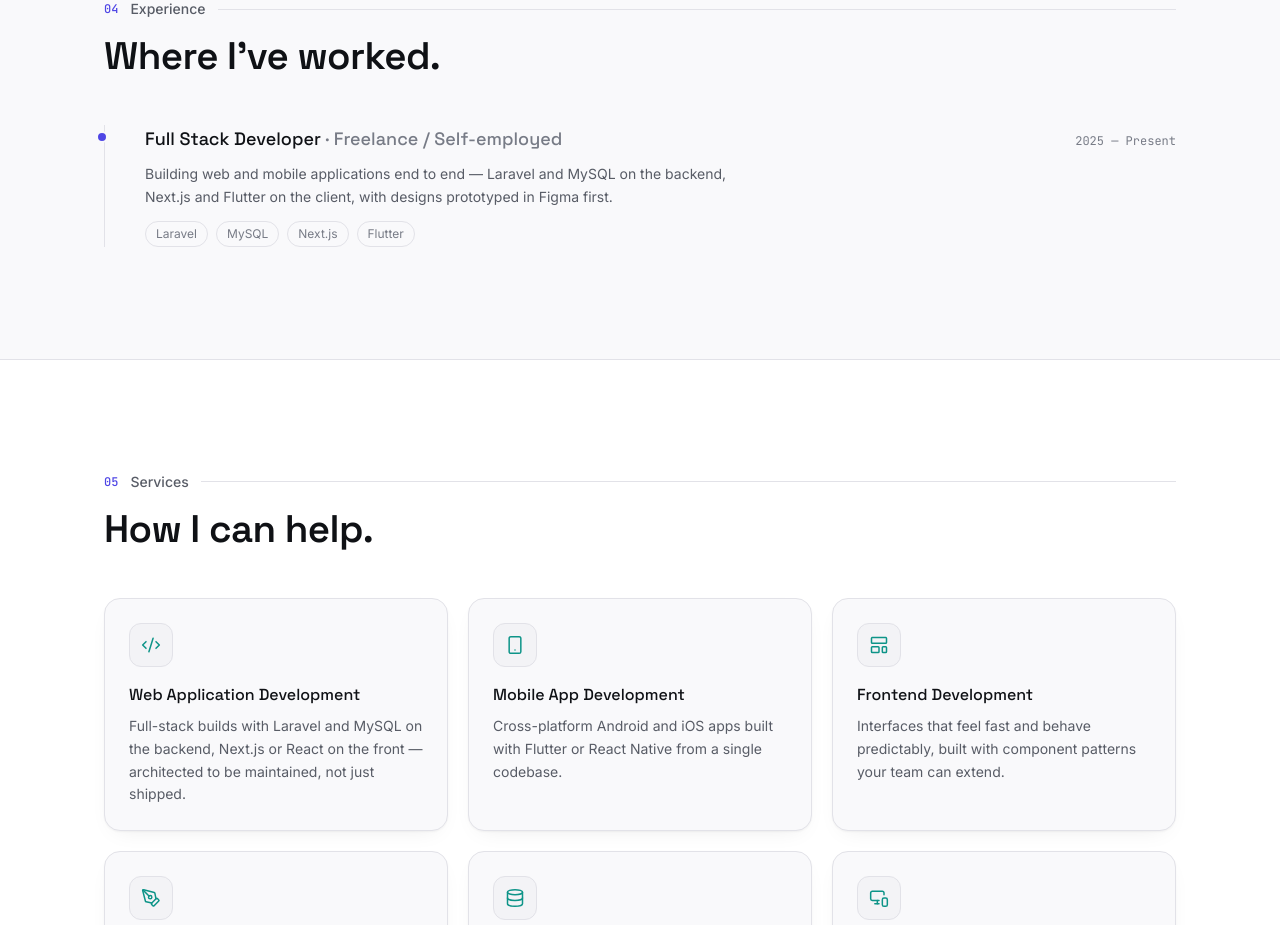
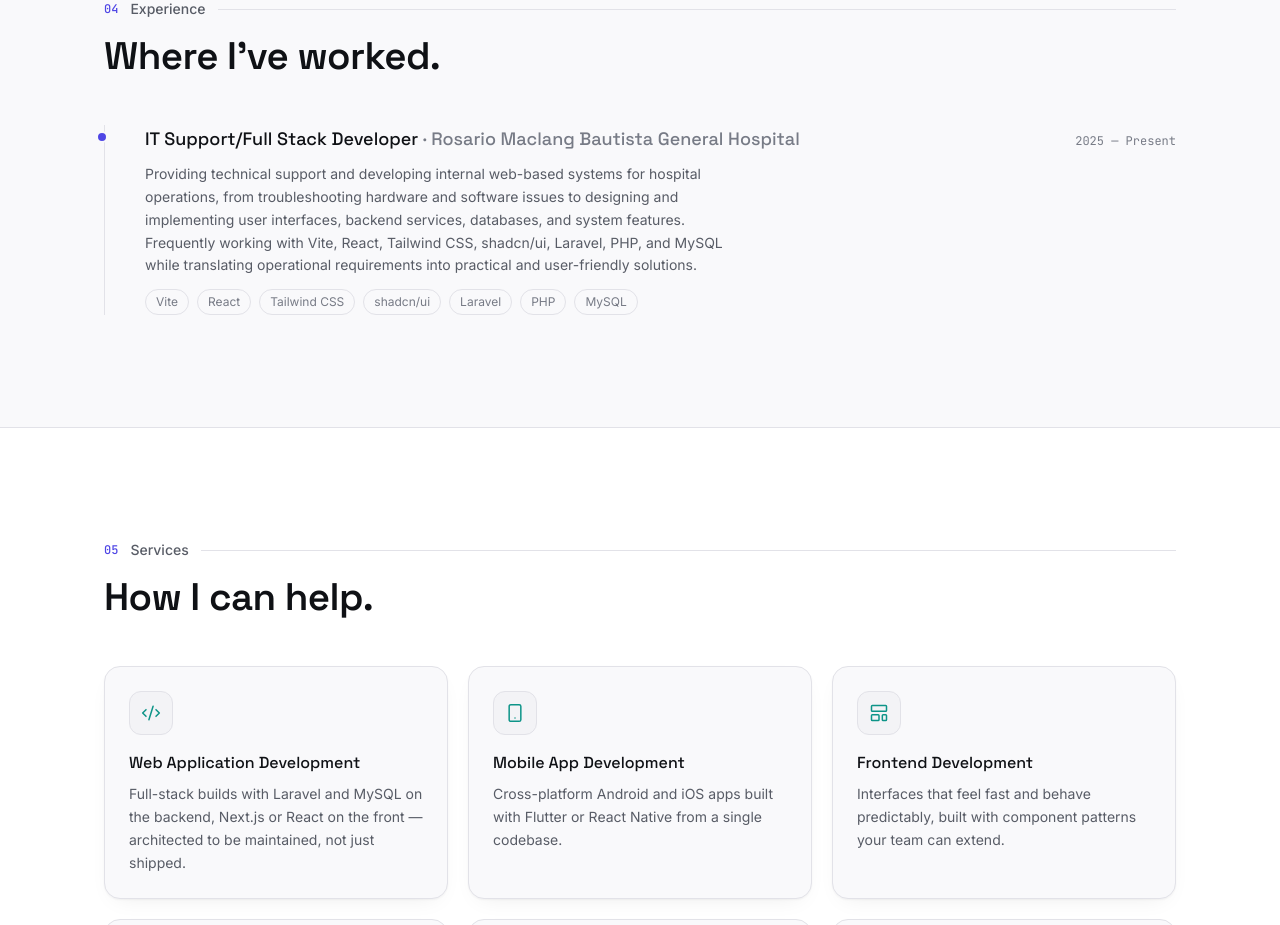
Before and after one commit to ranshade/portfolio, a React (Vite) app: page / in a window 1280 px wide. Shown: the part 6120-7045 px from the top of the page. Built offline with nearby package versions, Linux system fonts and the light colour scheme.

Commit message:
change experience.js

```diff
--- a/src/data/experience.js
+++ b/src/data/experience.js
@@ -12,13 +12,22 @@
 // label them honestly. One true entry beats three invented ones.
 // ─────────────────────────────────────────────────────────────
 
+
 export const experience = [
   {
-    role: "Full Stack Developer",
-    company: "Freelance / Self-employed",
+    role: "IT Support/Full Stack Developer",
+    company: "Rosario Maclang Bautista General Hospital",
     date: "2025 — Present",
     description:
-      "Building web and mobile applications end to end — Laravel and MySQL on the backend, Next.js and Flutter on the client, with designs prototyped in Figma first.",
-    technologies: ["Laravel", "MySQL", "Next.js", "Flutter"],
+      "Providing technical support and developing internal web-based systems for hospital operations, from troubleshooting hardware and software issues to designing and implementing user interfaces, backend services, databases, and system features. Frequently working with Vite, React, Tailwind CSS, shadcn/ui, Laravel, PHP, and MySQL while translating operational requirements into practical and user-friendly solutions.",
+    technologies: [
+      "Vite",
+      "React",
+      "Tailwind CSS",
+      "shadcn/ui",
+      "Laravel",
+      "PHP",
+      "MySQL",
+    ],
   },
 ];
```
